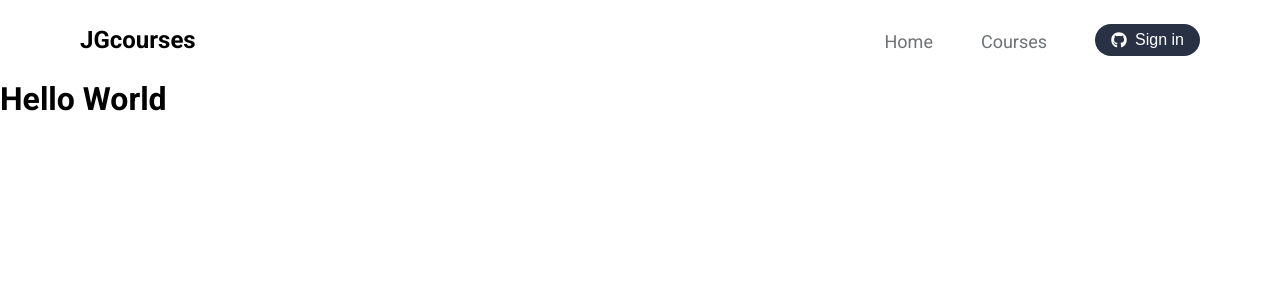
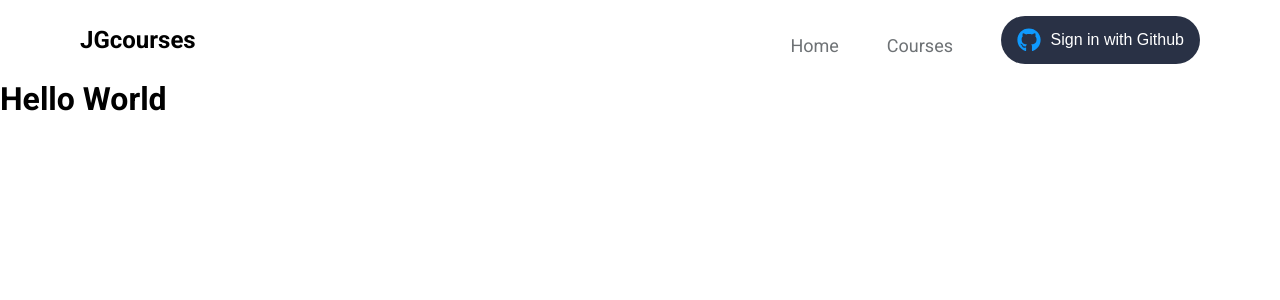
Before and after one commit to jvolima/jvcourses, a Next.js app: page / in a window 1280 px wide. Shown: the top 300 px of the page. Built offline with nearby package versions, Linux system fonts and the light colour scheme.

Commit message:
Botão de login dinâmico

```diff
--- a/src/components/SignInButton/index.tsx
+++ b/src/components/SignInButton/index.tsx
@@ -1,6 +1,7 @@
 import { useState } from "react";
 import { Button } from "./styles";
 import { FaGithub } from "react-icons/fa"
+import { FiX } from "react-icons/fi"
 
 
 export function SignInButton() {
@@ -10,17 +11,18 @@ export function SignInButton() {
     <>
       {
         isLoggedIn == false ?
-        <Button>
+        <Button color="#0F9AFE">
           <div>
             <FaGithub className="github"/>
-            Sign in
+            Sign in with Github
           </div>
         </Button>
         :
-        <Button>
+        <Button color="#6610F2">
           <div>
             <FaGithub className="github"/>
-            João Vitor
+            João Vitor Lima
+            <FiX className="close" />
           </div>
         </Button>
       }
--- a/src/components/SignInButton/styles.ts
+++ b/src/components/SignInButton/styles.ts
@@ -7,16 +7,32 @@ export const Button = styled.button`
     justify-content: center;
   }
 
+  font-size: 1rem;
   margin-left: 3rem;
   background: var(--gray-200);
   color: var(--white);
-  height: 2rem;
+  height: 3rem;
   width: auto;
   padding: 0 1rem;
-  border-radius: 2rem;
+  border-radius: 3rem;
   border: 0;
 
   .github {
-    margin-right: 0.5rem
+    width: 24px;
+    height: 24px;
+    margin-right: 0.6rem;
+    color: ${props => props.color}
+  }
+
+  .close {
+    width: 20px;
+    height: 20px;
+    margin-left: 0.8rem;
+  }
+
+  transition: filter 0.2s;
+
+  &:hover {
+    filter: brightness(0.8);
   }
 `
```
